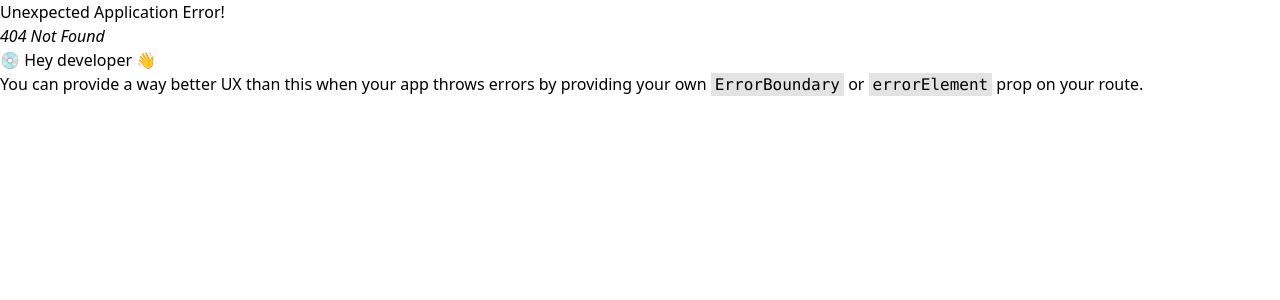
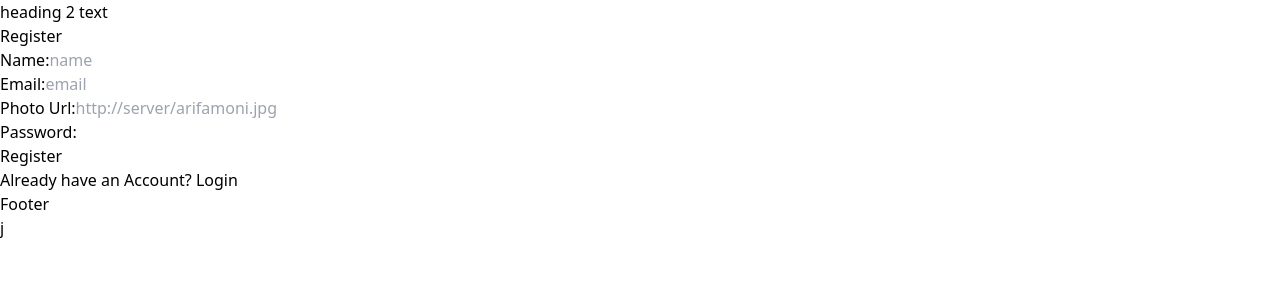
Before and after one commit to roushan-sheik/cinema-ghor-client-side, a React (Vite) app: page /register in a window 1280 px wide. Before the commit this address had no page. Shown: the top 300 px of the page. Built offline with nearby package versions, Linux system fonts and the light colour scheme; no server answers.

Commit message:
login register authentication added

```diff
--- a/package.json
+++ b/package.json
@@ -10,6 +10,7 @@
     "preview": "vite preview"
   },
   "dependencies": {
+    "firebase": "^10.11.1",
     "localforage": "^1.10.0",
     "match-sorter": "^6.3.4",
     "react": "^18.2.0",
--- a/src/components/button/LogInButton.jsx
+++ b/src/components/button/LogInButton.jsx
@@ -5,7 +5,7 @@ import useUserContext from "../../hooks/useUserContext";
 function LogInButton() {
   const location = useLocation();
   const navigate = useNavigate();
-  const { signinWithGoogle, githubLogin } = useUserContext();
+  const { signinWithGoogle,  } = useUserContext();
   // google login
   function handleGoogleLogin() {
     signinWithGoogle()
@@ -16,17 +16,7 @@ function LogInButton() {
         console.log(err.message);
       });
   }
-  // github login
-  function handleGithubLogin() {
-    githubLogin()
-      .then(() => {
-        navigate(location?.state || "/");
-      })
-      .catch((err) => {
-        console.log(err.message);
-      });
-    console.log("github clicked");
-  }
+
 
   return (
     <div className=" flex gap-4 flex-col justify-between md:flex-row">
@@ -41,17 +31,7 @@ function LogInButton() {
         />
         <span> Sign in with Google</span>
       </button>
-      <button
-        onClick={handleGithubLogin}
-        className="flex gap-2 px-3 py-2 rounded-xl  justify-center items-center bg-white text_pri border border-gray-500"
-      >
-        <img
-          src="https://cdn-icons-png.flaticon.com/512/25/25231.png"
-          alt=""
-          className="w-4 h-4  "
-        />
-        <span> Sign in with Github</span>
-      </button>
+
     </div>
   );
 }
--- /dev/null
+++ b/src/components/input/Inp.jsx
@@ -0,0 +1,37 @@
+import React from "react";
+
+const Inp = ({
+  name,
+  onClick,
+  labelStyle,
+  placeholder,
+  value,
+  label,
+  type,
+  inputStyle,
+  onChange,
+  required,
+  boxStyle,
+}) => {
+  return (
+    <div className={`${boxStyle} flex flex-col gap-2`}>
+      <label className={`${labelStyle} font-semibold`} htmlFor={name}>
+        {" "}
+        {label}:
+      </label>
+      <input
+        onChange={onChange}
+        placeholder={placeholder}
+        onClick={onClick}
+        value={value}
+        required={required}
+        name={name}
+        id={name}
+        className={`rounded-lg border border-gray-300 bg-transparent px-4 py-2 text-[#1B8EF8] focus:outline-none ${inputStyle} `}
+        type={type}
+      />
+    </div>
+  );
+};
+
+export default Inp;
--- /dev/null
+++ b/src/hooks/useUserContext.jsx
@@ -0,0 +1,8 @@
+import React from "react";
+import { authContext } from "../provider/auth-provider/AuthProvider";
+const useUserContext = () => {
+  const auth = React.useContext(authContext);
+  return auth;
+};
+
+export default useUserContext;
--- a/src/pages/logIn/Login.jsx
+++ b/src/pages/logIn/Login.jsx
@@ -1,139 +1,102 @@
-import React, { useState } from "react";
-import { useForm } from "react-hook-form";
-import { FaGithub, FaGoogle, FaRegEye, FaRegEyeSlash } from "react-icons/fa6";
+import React from "react";
+import { Helmet } from "react-helmet-async";
 import { Link, useLocation, useNavigate } from "react-router-dom";
-import useAuth from "../../Hooks/useAuth";
-import { toast } from "react-toastify";
-import { Helmet } from "react-helmet-async";
+import { toast, ToastContainer } from "react-toastify";
+import "react-toastify/dist/ReactToastify.css";
+import Btn from "../../components/button/Btn";
+import LogInButton from "../../components/button/LogInButton";
+import Inp from "../../components/input/Inp";
+import useUserContext from "../../hooks/useUserContext";
 
-const LogIn = () => {
-  const { SignIn, googleSignin, githubsignIn } = useAuth();
-  const [showPassword, setShowPassword] = useState(false);
+const Login = () => {
   const location = useLocation();
   const navigate = useNavigate();
+  const { loginUser, signinWithGoogle } = useUserContext();
+  const [error, setError] = React.useState(null);
+  const [user, setUser] = React.useState({
+    email: "",
+    password: "",
+  });
+  function handleChange(e) {
+    setUser({ ...user, [e.target.name]: e.target.value });
+  }
+  // handle the form
+  function handleSubmit(e) {
+    e.preventDefault();
+    setError("");
+    // validation
+    // Password should be minimum 8 characters
+    if (user.password.length < 8) {
+      setError("Password should be minimum 8 characters.");
+      return;
+    }
 
-  const {
-    register,
-    handleSubmit,
-
-    formState: { errors },
-  } = useForm();
-
-  const onSubmit = (data) => {
-    const { email, password } = data;
-    // console.log(email, password)
-    //sign in
-    SignIn(email, password)
+    // login user
+    loginUser(user.email, user.password)
       .then((result) => {
-        toast.success("Login Successfully");
-        navigate(location?.state ? location.state : "/");
+        toast.success("Successfully logged in", {
+          position: "top-center",
+        });
+        setTimeout(() => {
+          navigate(location?.state || "/");
+        }, 3000);
       })
       .catch((error) => {
-        toast.warning("incorrect password");
+        toast.error(error.message, {
+          position: "top-center",
+        });
       });
-  };
 
-  const handlegoogle = () => {
-    googleSignin()
-      .then((result) => {
-        toast.success("Login Successfully");
-        navigate(location?.state ? location.state : "/");
-      })
-      .catch();
-  };
+    setUser({ email: "", password: "" });
+    e.target.reset();
+  }
+  return (
+    <div className="flex flex-col justify-center items-center">
+      <Helmet>
+        <title> login</title>
+      </Helmet>
+      <h2 className=" text_pri text-4xl my-4 font-bold text-center">Login</h2>
+      <ToastContainer />
+      <form
+        onSubmit={handleSubmit}
+        className="flex max-w-md flex-col md:w-[50%] w-[94%] gap-4"
+        action="#"
+      >
+        <Inp
+          type="text"
+          name={"email"}
+          value={user.email}
+          label={"Email"}
+          required={true}
+          placeholder={"email"}
+          onChange={handleChange}
+        />
+        <Inp
+          type="password"
+          name={"password"}
+          required={true}
+          value={user.password}
+          label={"Password"}
+          onChange={handleChange}
+        />
 
-  const handleGithub = () => {
-    githubsignIn()
-      .then((result) => {
-        toast.success("Login Successfully");
-        navigate(location?.state ? location.state : "/");
-      })
-      .catch();
-  };
-
-  return (
-    <div>
-      <Helmet>
-        <title>CraftiFY - Login</title>
-      </Helmet>
-      <div className="flex flex-col items-center">
-        <form
-          onSubmit={handleSubmit(onSubmit)}
-          className="card-body rounded-md lg:w-[30%] border"
-        >
-          <h2 className="text-center text-2xl md:text-3xl font-bold">Login</h2>
-          <div className="form-control">
-            <label className="label">
-              <span className="label-text">Email</span>
-            </label>
-            <input
-              type="email"
-              placeholder="email"
-              className="input input-bordered rounded-md"
-              {...register("email", { required: true })}
-            />
-            {errors.email && (
-              <span className="text-red-500 text-sm">Email is required</span>
-            )}
-          </div>
-          <div className="form-control">
-            <label className="label">
-              <span className="label-text">Password</span>
-            </label>
-            <label className="input input-bordered rounded-md flex items-center gap-2">
-              <input
-                type={showPassword ? "text" : "password"}
-                placeholder="password"
-                className=" "
-                {...register("password", { required: true })}
-              />
-              <span
-                className="relative lg:-right-20  text-gray-600"
-                onClick={() => setShowPassword(!showPassword)}
-              >
-                {showPassword ? (
-                  <FaRegEyeSlash></FaRegEyeSlash>
-                ) : (
-                  <FaRegEye></FaRegEye>
-                )}
-              </span>
-            </label>
-            {errors.password && (
-              <span className="text-red-500 text-sm">Password is required</span>
-            )}
-          </div>
-          <div className="form-control mt-6">
-            <button className="btn bg-[#38B2AC] hover:text-black text-white rounded-md ">
-              Login
-            </button>
-          </div>
-          <h2 className="text-center mt-2 font-medium">
-            Not a Member Yet?{" "}
-            <Link to={"/signup"} className="text-[#38B2AC] underline">
-              Sign Up
-            </Link>
-          </h2>
-          <p className="text-center mt-2 font-medium">Or Login with</p>
-          <div className="flex justify-between">
-            <button
-              onClick={handlegoogle}
-              className="flex items-center gap-1 text-[#38B2AC] btn btn-sm rounded-none"
-            >
-              <FaGoogle />
-              Google
-            </button>
-            <button
-              onClick={handleGithub}
-              className="flex items-center gap-1 text-[#38B2AC] btn btn-sm rounded-none"
-            >
-              <FaGithub />
-              Github
-            </button>
-          </div>
-        </form>
-      </div>
+        {/* error message */}
+        <span className="text-red-500">{error}</span>
+        {/* submit button  */}
+        <Btn type={"submit"}> Login</Btn>
+        <p className=" text-base text_sec text-center ">
+          Do not have an account?
+          <Link to="/register">
+            <span className="text-sky-500"> Register</span>
+          </Link>
+        </p>
+      </form>
+      <p className="text-base  mt-4 mb-2 text_third text-center">
+        or signin with
+      </p>
+      <LogInButton />
     </div>
   );
 };
 
-export default LogIn;
+export default Login;
--- a/src/pages/register/Register.jsx
+++ b/src/pages/register/Register.jsx
@@ -1,151 +1,144 @@
-import React, { useState } from "react";
-import { useForm } from "react-hook-form";
-import { FaRegEye, FaRegEyeSlash } from "react-icons/fa6";
-import { Link, useNavigate } from "react-router-dom";
-import useAuth from "../../Hooks/useAuth";
-import { toast } from "react-toastify";
+import { createUserWithEmailAndPassword } from "firebase/auth";
+import React from "react";
 import { Helmet } from "react-helmet-async";
+import { Link, useLocation, useNavigate } from "react-router-dom";
+import { toast, ToastContainer } from "react-toastify";
+import "react-toastify/dist/ReactToastify.css";
+import Btn from "../../components/button/Btn";
+import Inp from "../../components/input/Inp";
+import useUserContext from "../../hooks/useUserContext";
+import auth from "../../services/firebase";
 
 const Register = () => {
-    const {createUser, updateUserProfile, logOut} = useAuth();
-    const [showPassword, setShowPassword] = useState(false);
-    const [passwordError, setPasswordError] = useState("");
+  const location = useLocation();
+  const { updateUserProfile } = useUserContext();
+  // navigate
   const navigate = useNavigate();
-
-    const {
-      register,
-      handleSubmit,
-      formState: { errors },
-    } = useForm();
-
-    const onSubmit = (data) => {
-        const { fullName, email, image, password } = data;
-
-        setPasswordError("");
-
-        if (password.length == "") {
-          setPasswordError("Password field is required");
-          return;
-        } else if (password.length < 6) {
-          setPasswordError("Password should be 6 character or longer ");
-          return;
-        } else if (!/[A-Z]/.test(password)) {
-          setPasswordError("add at least one uppercase later");
-          return;
-        } else if (!/[a-z]/.test(password)) {
-          setPasswordError("add at least one lowercase later");
+  const [error, setError] = React.useState(null);
+  const [user, setUser] = React.useState({
+    name: "",
+    email: "",
+    photoUrl: "",
+    password: "",
+  });
+  function handleChange(e) {
+    setUser({ ...user, [e.target.name]: e.target.value });
+  }
+  // handle the form
+  function handleSubmit(e) {
+    e.preventDefault();
+    setError("");
+    // validation
+    // Password should be minimum 8 characters
+    if (user.password.length < 8) {
+      setError("Password should be minimum 8 characters.");
+      toast.error("Password should be minimum 8 characters.", {
+        position: "top-right",
+      });
       return;
     }
-
-        // create user
-        createUser(email, password)
+    // Must have an Lowercase letter in the password
+    const checkLower = /^(?=.*[a-z]).+$/;
+    if (!checkLower.test(user.password)) {
+      setError("Must have an Lowercase letter in the password");
+      toast.warn("Must have an Lowercase letter in the password", {
+        position: "top-right",
+      });
+      return;
+    }
+    // Must have an Uppercase letter in the password
+    const checkUpper = /^(?=.*[A-Z]).+$/;
+    if (!checkUpper.test(user.password)) {
+      setError("Must have an Uppercase letter in the password");
+      toast.warn("Must have an Uppercase letter in the password", {
+        position: "top-right",
+      });
+      return;
+    }
+    const route = location?.state || "/";
+    createUserWithEmailAndPassword(auth, user.email, user.password)
       .then((result) => {
-            updateUserProfile(fullName, image)
-            .then(() => {
-              toast.success("Registration Successfully")
-              logOut();
-              navigate('/login')
+        updateUserProfile(user.name, user.photoUrl)
+          .then((result) => {
+            toast.success("Successfully register", {
+              position: "top-center",
+            });
+            setTimeout(() => {
+              navigate(route);
+            }, 4000);
           })
+          .catch();
       })
       .catch((error) => {
-            toast.error("Email is already exist")
+        toast.error(error.message, {
+          position: "top-right",
         });
-      };
+      });
 
-
-
-
+    setUser({ name: "", email: "", photoUrl: "", password: "" });
+    e.target.reset();
+  }
   return (
-    <div>
+    <div className="flex flex-col justify-center items-center">
       <Helmet>
-        <title>Register</title>
+        <title>AffluenceAvenue | register</title>
       </Helmet>
-      <div className="flex flex-col items-center">
+      <h2 className=" text_pri text-4xl my-4 font-bold text-center">
+        Register
+      </h2>
+      <ToastContainer />
       <form
-          onSubmit={handleSubmit(onSubmit)}
-          className="card-body lg:w-[30%] border rounded-md"
+        onSubmit={handleSubmit}
+        className="flex max-w-md flex-col md:w-[50%] w-[94%] gap-4"
+        action="#"
       >
-          <h2 className="text-center text-2xl md:text-3xl font-bold">
-            Sign Up
-          </h2>
-          <div className="form-control">
-            <label className="label">
-              <span className="label-text">Name</span>
-            </label>
-            <input
+        {/* inputs  */}
+        <Inp
           type="text"
-              placeholder="name"
-              className="input input-bordered rounded-md"
-              {...register("fullName", { required: true })}
+          name={"name"}
+          required={true}
+          label={"Name"}
+          value={user.name}
+          placeholder={"name"}
+          onChange={handleChange}
         />
-            {errors.fullName && (
-              <span className="text-red-500 text-sm">write your name</span>
-            )}
-          </div>
-          <div className="form-control">
-            <label className="label">
-              <span className="label-text">Email</span>
-            </label>
-            <input
-              type="email"
-              placeholder="email"
-              className="input input-bordered rounded-md"
-              {...register("email", { required: true })}
+        <Inp
+          type="text"
+          name={"email"}
+          value={user.email}
+          label={"Email"}
+          required={true}
+          placeholder={"email"}
+          onChange={handleChange}
         />
-            {errors.email && (
-              <span className="text-red-500 text-sm">Email is required</span>
-            )}
-          </div>
-          <div className="form-control">
-            <label className="label">
-              <span className="label-text">Photo URL</span>
-            </label>
-            <input
+        <Inp
           type="text"
-              placeholder="photo url"
-              className="input input-bordered rounded-md"
-              {...register("image")}
+          name={"photoUrl"}
+          label={"Photo Url"}
+          value={user.photoUrl}
+          required={true}
+          placeholder={"http://server/arifamoni.jpg"}
+          onChange={handleChange}
         />
-          </div>
-          <div className="form-control">
-            <label className="label">
-              <span className="label-text">Password</span>
-            </label>
-            <label className="input input-bordered rounded-md flex items-center gap-2">
-              <input
-                type={showPassword ? "text" : "password"}
-                placeholder="password"
-                {...register("password")}
+        <Inp
+          type="password"
+          name={"password"}
+          required={true}
+          value={user.password}
+          label={"Password"}
+          onChange={handleChange}
         />
-              <span
-                className="relative lg:-right-20  text-gray-600"
-                onClick={() => setShowPassword(!showPassword)}
-              >
-                {showPassword ? (
-                  <FaRegEyeSlash></FaRegEyeSlash>
-                ) : (
-                  <FaRegEye></FaRegEye>
-                )}
-              </span>
-            </label>
-
-            {passwordError && (
-              <p className="text-red-500 text-sm">{passwordError}</p>
-            )}
-          </div>
-          <div className="form-control mt-6">
-            <button className="btn bg-[#38B2AC] text-white hover:text-black rounded-md ">
-              Register
-            </button>
-          </div>
-          <h2 className="text-center mt-2 font-medium">
-            Already have an account?{" "}
-            <Link to={"/login"} className="text-[#38B2AC] underline">
-              Login
+        {/* error message */}
+        <span className="text-red-500">{error}</span>
+        {/* submit button  */}
+        <Btn type={"submit"}> Register</Btn>
+        <p className=" text-base text_sec text-center ">
+          Already have an Account?{" "}
+          <Link to="/login">
+            <span className="text-sky-500">Login</span>
           </Link>
-          </h2>
+        </p>
       </form>
-      </div>
     </div>
   );
 };
--- /dev/null
+++ b/src/provider/auth-provider/AuthProvider.jsx
@@ -0,0 +1,73 @@
+import {
+  createUserWithEmailAndPassword,
+  GoogleAuthProvider,
+  onAuthStateChanged,
+  signInWithEmailAndPassword,
+  signInWithPopup,
+  signOut,
+  updateProfile,
+} from "firebase/auth";
+import React from "react";
+import auth from "./../../services/firebase";
+
+export const authContext = React.createContext(null);
+const AuthProvider = ({ children }) => {
+  const [user, setUser] = React.useState(null);
+  const [loading, setLoading] = React.useState(true);
+
+  //  create user with email and password
+  function createUser(email, password) {
+    setLoading(true);
+    return createUserWithEmailAndPassword(auth, email, password);
+  }
+  // login user
+  function loginUser(email, password) {
+    setLoading(true);
+    return signInWithEmailAndPassword(auth, email, password);
+  }
+  // login user with google
+  const googleProvider = new GoogleAuthProvider();
+  function signinWithGoogle() {
+    setLoading(true);
+    return signInWithPopup(auth, googleProvider);
+  }
+
+  // logout user
+  function logoutUser() {
+    setLoading(true);
+    return signOut(auth);
+  }
+  // update profile
+  function updateUserProfile(name, photo) {
+    setLoading(true);
+    return updateProfile(auth.currentUser, {
+      displayName: name,
+      photoURL: photo,
+    });
+  }
+  // on auth state changed get current login user
+  React.useEffect(() => {
+    const unsubscribe = onAuthStateChanged(auth, (currentUser) => {
+      setUser(currentUser);
+      setLoading(false);
+    });
+    return () => {
+      unsubscribe();
+    };
+  }, []);
+  // authentication user info data
+  const userInfo = {
+    user,
+    createUser,
+    loginUser,
+    logoutUser,
+    updateUserProfile,
+    signinWithGoogle,
+    loading,
+  };
+  return (
+    <authContext.Provider value={userInfo}>{children}</authContext.Provider>
+  );
+};
+
+export default AuthProvider;
--- /dev/null
+++ b/src/services/firebase.js
@@ -0,0 +1,23 @@
+// Import the functions you need from the SDKs you need
+import { initializeApp } from "firebase/app";
+import { getAuth } from "firebase/auth";
+// TODO: Add SDKs for Firebase products that you want to use
+// https://firebase.google.com/docs/web/setup#available-libraries
+// Your web app's Firebase configuration
+// For Firebase JS SDK v7.20.0 and later, measurementId is optional
+const some = import.meta.env.AUTH_APIKEY;
+console.log(some);
+const firebaseConfig = {
+  apiKey: "AIzaSyDyeXPpsEb9xCtg1ZOvZjRXRIR1ztQd1ak",
+  authDomain: "blog-management-app-bc38c.firebaseapp.com",
+  projectId: "blog-management-app-bc38c",
+  storageBucket: "blog-management-app-bc38c.appspot.com",
+  messagingSenderId: "1036619558753",
+  appId: "1:1036619558753:web:204b85833419ce21999f20",
+  measurementId: "G-R1D4DH1RS8",
+};
+
+// Initialize Firebase
+const app = initializeApp(firebaseConfig);
+const auth = getAuth(app);
+export default auth;
```
Also changed, not shown: src/main.jsx (+7 -1 lines), src/routes/router.jsx (+10 -0 lines), 2 other files (tests, documents, lock files or other folders). Lines whose indentation alone changed are shown as unchanged.
